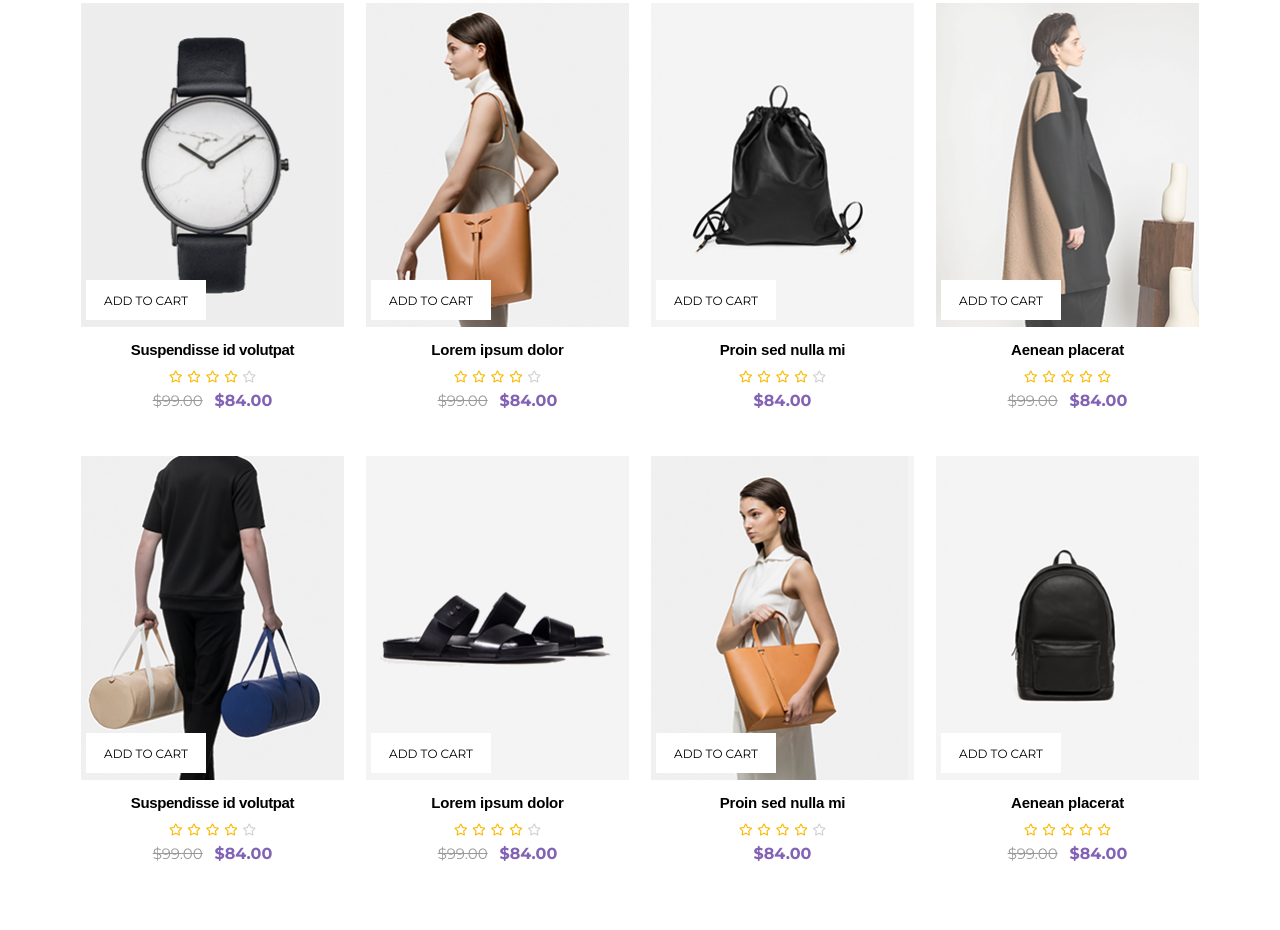
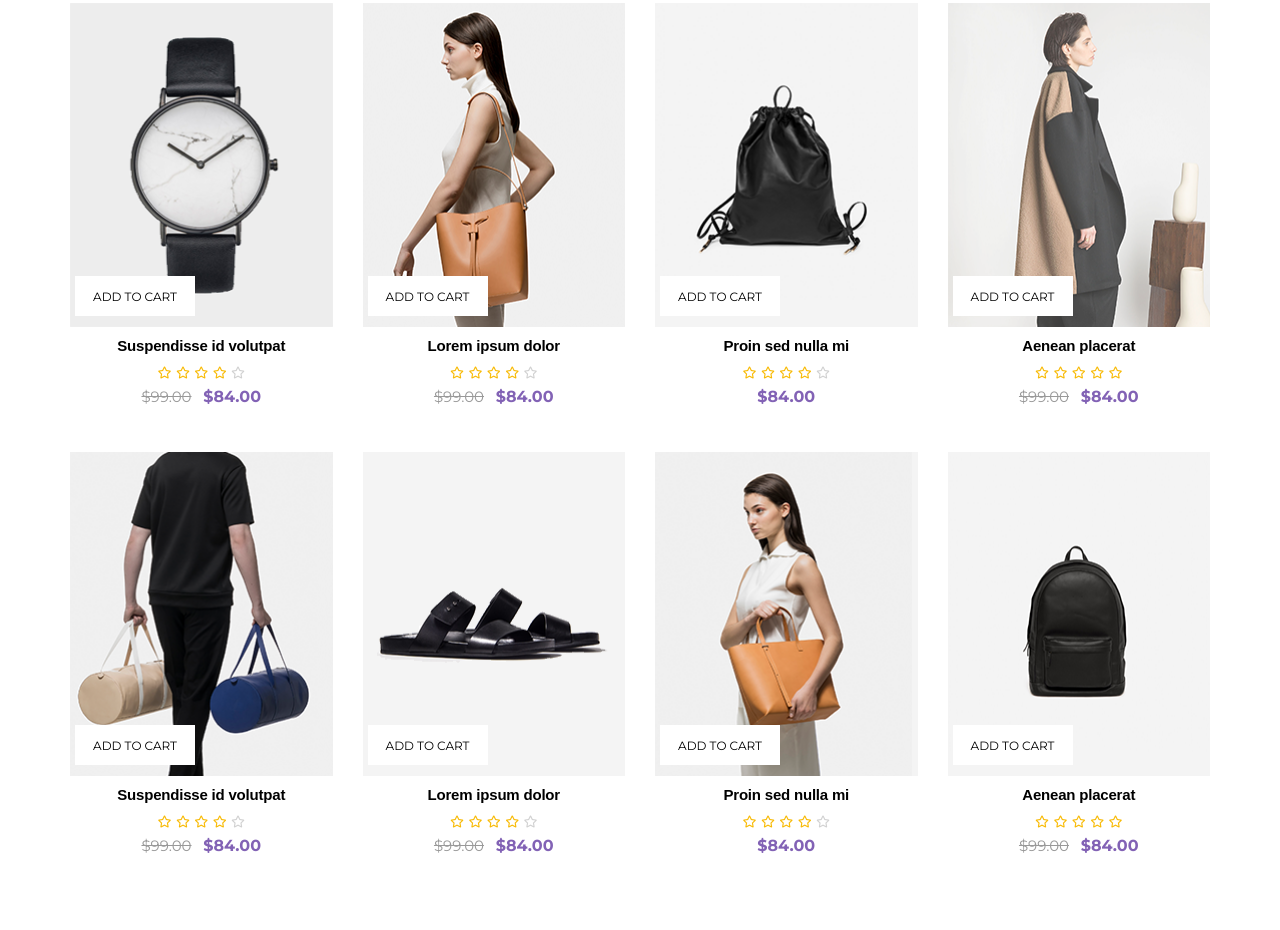
Before and after one commit to thanhnv99/FrontEnd-AHT, a plain HTML site: page franco/index.html in a window 1280 px wide. Shown: the part 923-1853 px from the top of the page. Drawn offline with Linux system fonts and the light colour scheme.

Commit message:
responsive product

```diff
--- a/franco/assets/less/base/_blog.less
+++ b/franco/assets/less/base/_blog.less
@@ -36,7 +36,8 @@
 
         &-slider {
             // .flex-main-arround;
-            overflow-x: hidden;
+            // overflow-x: hidden;
+            max-width: 100%;
         }
 
         &-card {
@@ -206,18 +207,6 @@
         &-slider {
             padding: 0px;
         }
-
-    //     &-name {
-    //         .opensans-regular;
-    //         font-weight: 400px;
-    //         letter-spacing: 1.2px;
-    //     }
-
-    //     &-card {
-    //        max-width: 362px;
-    //        margin-left: 15px;
-    //        margin-right: 14.5px;
-    //    }
    }
 }
 
--- a/franco/assets/less/base/_default.less
+++ b/franco/assets/less/base/_default.less
@@ -102,4 +102,16 @@ button {
     font-size: 15px;
     color: #8262B5;
 }
+
+.row {
+    display: flex;
+    flex-wrap: wrap;
+    margin: 0 -15px;
+}
+
+.col (@width) {
+    width: @width;
+    padding: 0 15px;
+    box-sizing: border-box;
+}
 /*......... End General ..........*/
--- a/franco/assets/less/base/_main.less
+++ b/franco/assets/less/base/_main.less
@@ -54,120 +54,9 @@
         }
     }
 
-    .product {
-        &-card {
-            margin-bottom: 46px;
-        }
-
-        &-image {
-
-            &-container {
-               position: relative;
-               margin-bottom: 10px;
-            }
-
-            &-img {
-                height: 324px;
-                width: 100%;
-            }
-        }
-
-        &-cart {
-            &-container {
-                .flex-main-center;
-                width: 120px;
-                height: 40px;
-
-                position: absolute;
-                bottom: 11px;
-                left: 5px;
-                z-index: 100;
-
-                background-color: @white-0;
-            }
-
-            &-button {
-                .montserrat-regular;
-                font-size: 12px;
-                text-transform: uppercase;
-            }
-
-            &-button:hover {
-                color: @purple-0;
-            }
-        }
-
-        &-summary {
-            .flex-cross-center;
-            flex-direction: column;
-
-            text-transform: none;
-        }
-
-        &-name {
-            .opensans-bold;
-            font-size: 15px;
-            font-weight: 700;
-            margin-bottom: 13px;
-            letter-spacing: -0.2px;
-        }
-
-        &-star {
-            &-container {
-                .flex-main-arround;
-                width: 35%;
-                margin-bottom: 8px;
-
-                color: @white-2;
-                font-size: 12px;
-            }
-
-            &-checked {
-                color: @yellow-0;
-            }
-
-        }
-
-        &-cost {
-            .opensans-regular;
-
-            &-container {
-                .flex-main-arround;
-                width: 50%;
-            }
-
-            &-old {
-                color: @gray-4;
-                font-weight: 400;
-                text-decoration: line-through;
-                font-size: 15px;
-            }
-
-            &-new {
-                color: @purple-0;
-                font-size: 16px;
-            }
-        }
-    }
-}
-
-@media screen and (min-width: 768px) {
-
-    .product {
-        &-container {
-            .flex-main-arround;
-        }
-    }
 }
 
 @media screen and (min-width: 1024px) {
-
-    .product {
-        &-card {
-            width: 25%;
-            max-width: 263px;
-        }
-    }
 
     .feature {
         &-container {
@@ -194,37 +83,4 @@
         .flex-cross-center;
         flex-direction: column;
     }
-
-    .product {
-        &-container{
-            .flex-main-between;
-        }
-
-        &-card{
-            width: 100%;
-        }
-
-        &-summary {
-            .flex-cross-start;
-        }
-
-        &-star {
-
-            &-container {
-                display: block;
-                font-size: 10px;
-
-                .fa-star {
-                    font-size: 10px;
-                    .transform-scale();
-                }
-            }
-        }
-
-        &-cost {
-            &-container {
-                display: block;
-            }
-        }
-    }
 }
--- /dev/null
+++ b/franco/assets/less/base/_product.less
@@ -0,0 +1,174 @@
+/*......... Import source ..........*/
+@import '../source/_mixins.less';
+@import '../source/_typography.less';
+@import '../source/_variable.less';
+/*......... End import source ..........*/
+
+@media screen and (min-width: 320px) {
+
+    .product {
+        &-card {
+            margin-bottom: 46px;
+            .col(100%);
+        }
+
+        &-image {
+
+            &-container {
+               position: relative;
+               margin-bottom: 10px;
+               line-height: 0px;
+            }
+
+            &-img {
+                height: 324px;
+                width: 100%;
+            }
+        }
+
+        &-cart {
+            &-container {
+                .flex-main-center;
+                width: 120px;
+                height: 40px;
+
+                position: absolute;
+                bottom: 11px;
+                left: 5px;
+                z-index: 100;
+
+                background-color: @white-0;
+            }
+
+            &-button {
+                .montserrat-regular;
+                font-size: 12px;
+                text-transform: uppercase;
+            }
+
+            &-button:hover {
+                color: @purple-0;
+            }
+        }
+
+        &-summary {
+            .flex-cross-center;
+            flex-direction: column;
+
+            text-transform: none;
+        }
+
+        &-name {
+            .opensans-bold;
+            font-size: 15px;
+            font-weight: 700;
+            margin-bottom: 13px;
+            letter-spacing: -0.2px;
+        }
+
+        &-star {
+            &-container {
+                .flex-main-arround;
+                width: 35%;
+                margin-bottom: 8px;
+
+                color: @white-2;
+                font-size: 12px;
+            }
+
+            &-checked {
+                color: @yellow-0;
+            }
+
+        }
+
+        &-cost {
+            .opensans-regular;
+
+            &-container {
+                .flex-main-arround;
+                width: 50%;
+            }
+
+            &-old {
+                color: @gray-4;
+                font-weight: 400;
+                text-decoration: line-through;
+                font-size: 15px;
+            }
+
+            &-new {
+                color: @purple-0;
+                font-size: 16px;
+            }
+        }
+    }
+}
+
+@media screen and (min-width: 425px) {
+
+    .product {
+        &-card{
+            .col(50%);
+        }
+    }
+}
+
+@media screen and (min-width: 768px) {
+
+    .product {
+        &-container {
+            width: 750px;
+        }
+
+        &-card{
+            .col(50%);
+        }
+    }
+}
+
+@media screen and (min-width: 1024px) {
+
+    .product {
+        &-container {
+            width: 1140px;
+        }
+
+        &-card{
+            .col(25%);
+        }
+    }
+
+}
+
+@media screen and (min-width: 1440px) {
+
+    .product {
+        &-container{
+            .flex-main-between;
+        }
+
+        &-summary {
+            .flex-cross-start;
+        }
+
+        &-star {
+
+            &-container {
+                display: block;
+                font-size: 10px;
+
+                .fa-star {
+                    font-size: 10px;
+                    .transform-scale();
+                }
+            }
+        }
+
+        &-cost {
+            &-container {
+                display: block;
+            }
+        }
+    }
+}
--- a/franco/assets/less/style.less
+++ b/franco/assets/less/style.less
@@ -21,5 +21,6 @@
 @import './base/_header.less';
 @import './base/_main.less';
 @import './base/_banner.less';
+@import './base/_product.less';
 @import './base/_blog.less';
 @import './base/_footer.less';
--- a/franco/index.html
+++ b/franco/index.html
@@ -112,6 +112,7 @@
         <p class="feature-items"> featured items</p>
       </div>
       <div class="product-container">
+        <div class="row">
           <div class="product-card">
             <div class="product-image-container">
               <img class="product-image-img" src="assets/image/product1.png" alt="" />
@@ -122,7 +123,7 @@
               </a>
             </div>
             <div class="product-summary">
-            <p class="product-name" style="letter-spacing: -0.4px;">Suspendisse id volutpat</p>
+              <p class="product-name">Suspendisse id volutpat</p>
               <div class="product-star-container">
                 <i class="far fa-star product-star-checked"></i>
                 <i class="far fa-star product-star-checked"></i>
@@ -217,7 +218,7 @@
               </a>
             </div>
             <div class="product-summary">
-            <p class="product-name" style="letter-spacing: -0.4px;">Suspendisse id volutpat</p>
+              <p class="product-name" sty;e>Suspendisse id volutpat</p>
               <div class="product-star-container">
                 <i class="far fa-star product-star-checked"></i>
                 <i class="far fa-star product-star-checked"></i>
@@ -299,6 +300,7 @@
               <div class="product-cost-container">
                 <span class="product-cost-old">$99.00</span>
                 <span class="product-cost-new">$84.00</span>
+              </div>
             </div>
           </div>
         </div>
@@ -401,7 +403,8 @@
       <div class="footer-about">
         <p class="footer-title">about franco</p>
         <p class="footer-info">
-          Aliquam tempor sagittis neque,vel aliquam risus consectetur vel.Aenean hendrerit, elit a lacinia suscipit,orci mauris vulputate mi,
+          Aliquam tempor sagittis neque,vel aliquam risus consectetur vel.Aenean hendrerit, elit a lacinia suscipit,orci
+          mauris vulputate mi,
           eu interdum nunc diam at ipsum.
         </p>
         <div class="footer-social">
```
Lines whose indentation alone changed are shown as unchanged.
